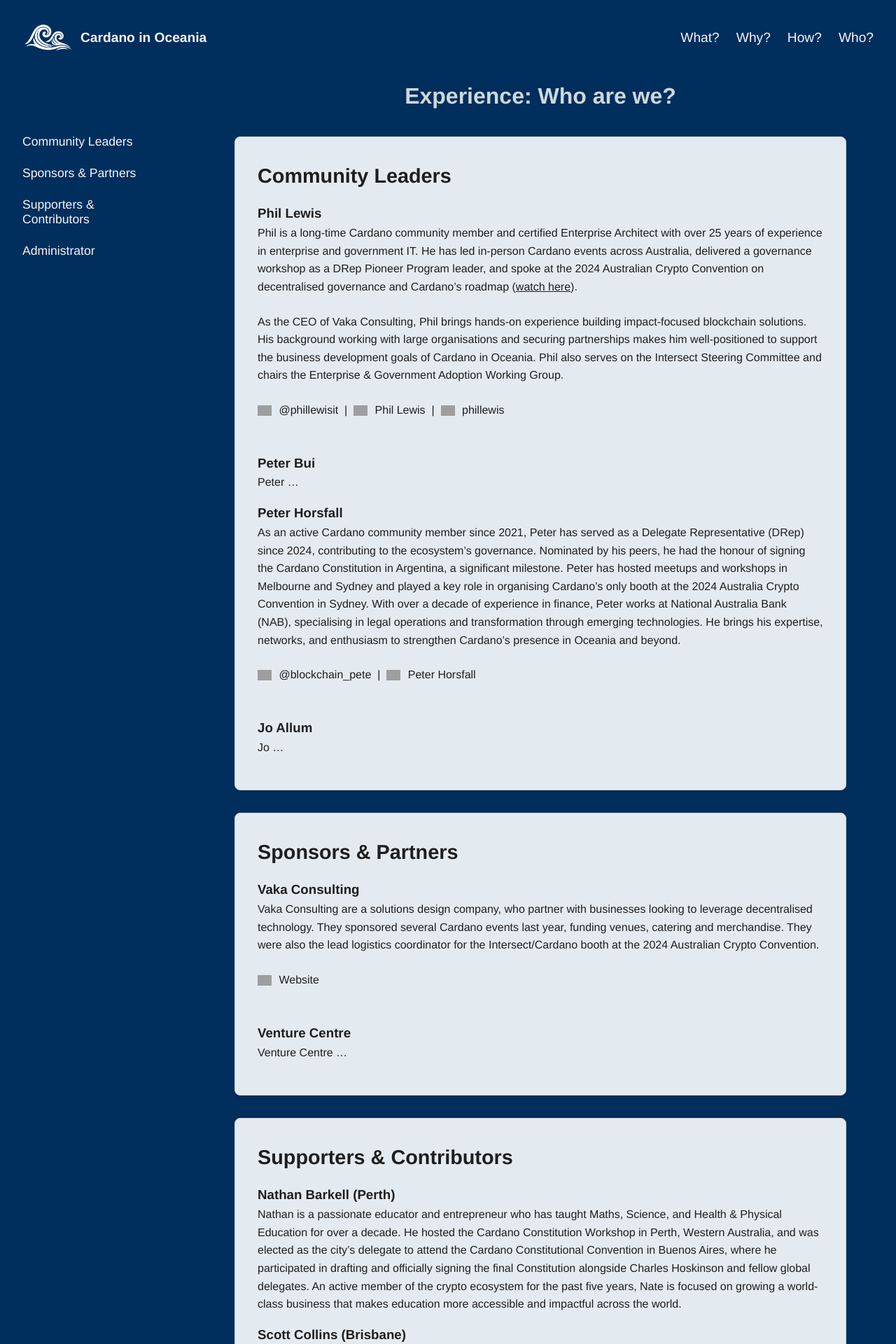
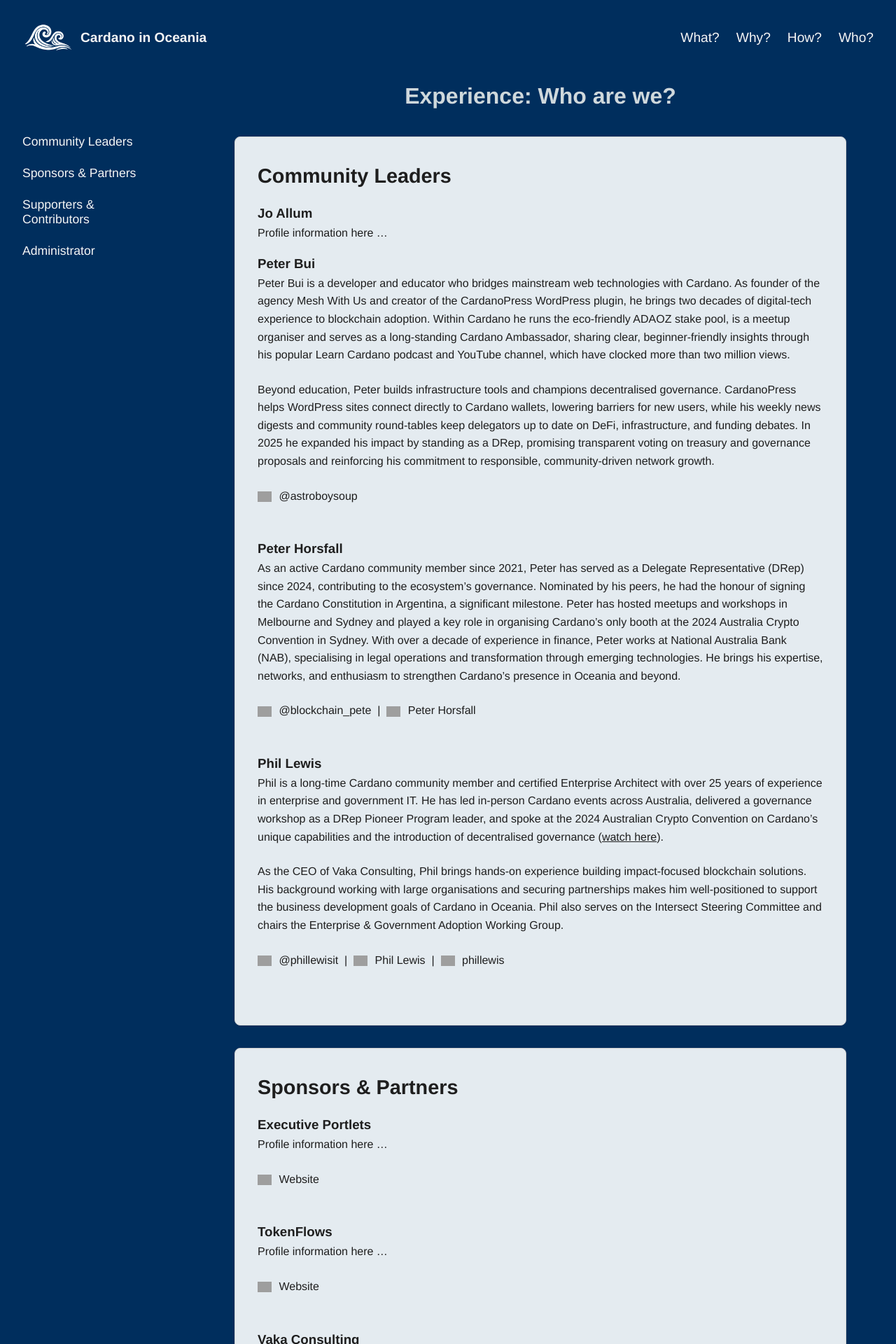
Before and after one commit to cardano-in-oceania/cardano-in-oceania.github.io, a Jekyll site: the page built from pages/who.md, in a window 1280 px wide. Shown: the top 1920 px of the page at 70% size. Built offline with Jekyll 4.4.1, drawn with Linux system fonts in a browser that asks for light colours; some of the changed text lies outside the part shown; grey boxes are pictures that could not be loaded.

Commit message:
Updated profiles on Who

```diff
--- a/pages/who.md
+++ b/pages/who.md
@@ -8,8 +8,29 @@
 <div class="section" markdown="1">
 
 ## Community Leaders
+### Jo Allum
+Profile information here ...
+
+### Peter Bui
+Peter Bui is a developer and educator who bridges mainstream web technologies with Cardano. As founder of the agency Mesh With Us and creator of the CardanoPress WordPress plugin, he brings two decades of digital-tech experience to blockchain adoption. Within Cardano he runs the eco-friendly ADAOZ stake pool, is a meetup organiser and serves as a long-standing Cardano Ambassador, sharing clear, beginner-friendly insights through his popular Learn Cardano podcast and YouTube channel, which have clocked more than two million views.
+
+Beyond education, Peter builds infrastructure tools and champions decentralised governance. CardanoPress helps WordPress sites connect directly to Cardano wallets, lowering barriers for new users, while his weekly news digests and community round-tables keep delegators up to date on DeFi, infrastructure, and funding debates. In 2025 he expanded his impact by standing as a DRep, promising transparent voting on treasury and governance proposals and reinforcing his commitment to responsible, community-driven network growth.
+
+{% include social-links.html
+  x="astroboysoup"
+%}
+
+### Peter Horsfall
+As an active Cardano community member since 2021, Peter has served as a Delegate Representative (DRep) since 2024, contributing to the ecosystem’s governance. Nominated by his peers, he had the honour of signing the Cardano Constitution in Argentina, a significant milestone. Peter has hosted meetups and workshops in Melbourne and Sydney and played a key role in organising Cardano’s only booth at the 2024 Australia Crypto Convention in Sydney.  With over a decade of experience in finance, Peter works at National Australia Bank (NAB), specialising in legal operations and transformation through emerging technologies. He brings his expertise, networks, and enthusiasm to strengthen Cardano’s presence in Oceania and beyond.
+
+{% include social-links.html
+  x="blockchain_pete"
+  linkedin="peterhorsfall"
+  linkedin_display="Peter Horsfall"
+%}
+
 ### Phil Lewis
-Phil is a long-time Cardano community member and certified Enterprise Architect with over 25 years of experience in enterprise and government IT. He has led in-person Cardano events across Australia, delivered a governance workshop as a DRep Pioneer Program leader, and spoke at the 2024 Australian Crypto Convention on decentralised governance and Cardano’s roadmap ([watch here](https://www.youtube.com/watch?v=AEDqdm6_46M)).
+Phil is a long-time Cardano community member and certified Enterprise Architect with over 25 years of experience in enterprise and government IT. He has led in-person Cardano events across Australia, delivered a governance workshop as a DRep Pioneer Program leader, and spoke at the 2024 Australian Crypto Convention on Cardano’s unique capabilities and the introduction of decentralised governance ([watch here](https://www.youtube.com/watch?v=AEDqdm6_46M)).
 
 As the CEO of Vaka Consulting, Phil brings hands-on experience building impact-focused blockchain solutions. His background working with large organisations and securing partnerships makes him well-positioned to support the business development goals of Cardano in Oceania. Phil also serves on the Intersect Steering Committee and chairs the Enterprise & Government Adoption Working Group.
 
@@ -20,25 +41,24 @@
   github="phillewis"
 %}
 
-### Peter Bui
-Peter ...
-
-### Peter Horsfall
-As an active Cardano community member since 2021, Peter has served as a Delegate Representative (DRep) since 2024, contributing to the ecosystem’s governance. Nominated by his peers, he had the honour of signing the Cardano Constitution in Argentina, a significant milestone. Peter has hosted meetups and workshops in Melbourne and Sydney and played a key role in organising Cardano’s only booth at the 2024 Australia Crypto Convention in Sydney.  With over a decade of experience in finance, Peter works at National Australia Bank (NAB), specialising in legal operations and transformation through emerging technologies. He brings his expertise, networks, and enthusiasm to strengthen Cardano’s presence in Oceania and beyond.
-
-{% include social-links.html
-  x="blockchain_pete"
-  linkedin="peterhorsfall"
-  linkedin_display="Peter Horsfall"
-%}
-
-### Jo Allum
-Jo ...
-
 </div>
 <div class="section" markdown="1">
 
 ## Sponsors & Partners
+### Executive Portlets
+Profile information here ...
+
+{% include social-links.html
+  website="https://www.executiveportlets.com.au/"
+%}
+
+### TokenFlows
+Profile information here ...
+
+{% include social-links.html
+  website="https://tokenflows.xyz/"
+%}
+
 ### Vaka Consulting
 Vaka Consulting are a solutions design company, who partner with businesses looking to leverage decentralised technology. They sponsored several Cardano events last year, funding venues, catering and merchandise. They were also the lead logistics coordinator for the Intersect/Cardano booth at the 2024 Australian Crypto Convention.
 
@@ -47,7 +67,18 @@
 %}
 
 ### Venture Centre
-Venture Centre ...
+Profile information here ...
+
+{% include social-links.html
+  website="https://www.venturecentre.io/"
+%}
+
+### yūmi.ai
+Profile information here ...
+
+{% include social-links.html
+  website="https://yumi.ai/"
+%}
 
 </div>
 <div class="section" markdown="1">
@@ -57,10 +88,18 @@
 Nathan is a passionate educator and entrepreneur who has taught Maths, Science, and Health & Physical Education for over a decade. He hosted the Cardano Constitution Workshop in Perth, Western Australia, and was elected as the city’s delegate to attend the Cardano Constitutional Convention in Buenos Aires, where he participated in drafting and officially signing the final Constitution alongside Charles Hoskinson and fellow global delegates. An active member of the crypto ecosystem for the past five years, Nate is focused on growing a world-class business that makes education more accessible and impactful across the world.
 
 ### Scott Collins (Brisbane)
-Scott is a documentary filmmaker, ...
+Scott is a documentary filmmaker who has been deeply engaged with Cardano since 2017. He participated in the Incentivised Testnet (ITN), contributed during the formation of CIP-1694 (Cardano’s governance framework), and engaged in the platform’s governance evolution. He exhibited work as a guest artist at the inaugural Rare conference in 2022 and again in 2023. Scott maintains a keen interest in the future of blockchain and distributed technologies.
 
 ### Blane Edwards (Perth)
-Blane is
+Profile information here ...
+
+### Corinne Phillips
+Profile information here ...
+
+### Oscar Portman
+Profile information here ...
+
+
 
 </div>
 <div class="section" markdown="1">
```
